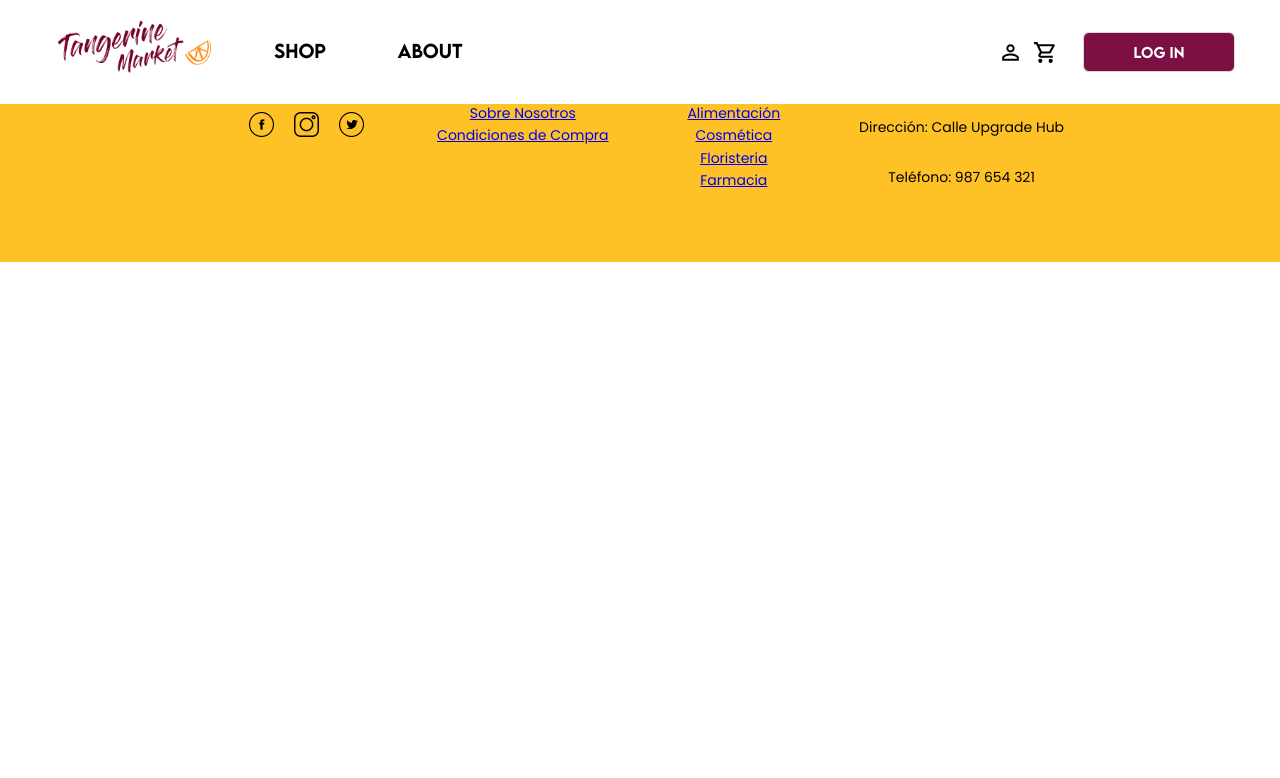
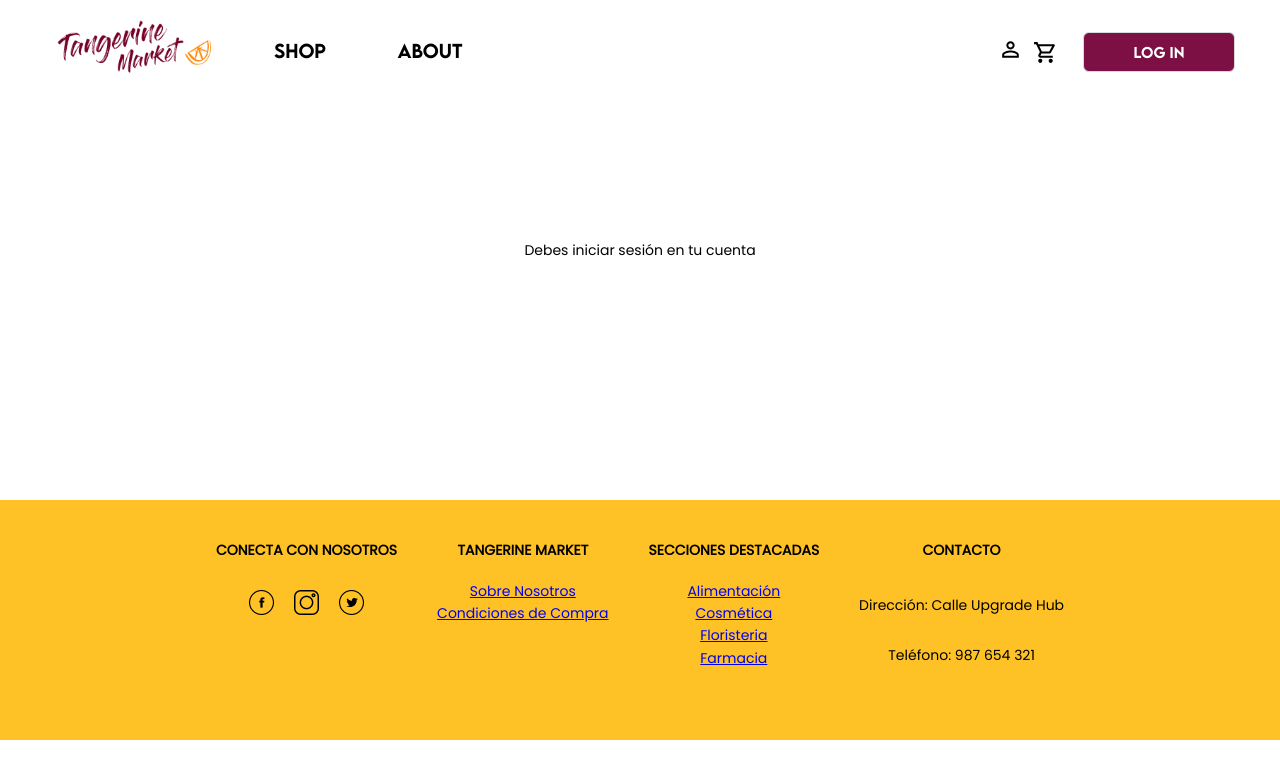
Before and after one commit to lourdesreguera/Tangerine-market-react-redux-scss, a React (Create React App) app: page /my-account in a window 1280 px wide. Shown: the top 778 px of the page. Built offline with nearby package versions, Linux system fonts and the light colour scheme; the HTML template or start-up script is replaced by a standard one.

Commit message:
link a myAccount desde header

```diff
--- a/src/App.scss
+++ b/src/App.scss
@@ -1,7 +1,16 @@
 @import './styles/header';
 @import './styles/categoryNav';
 @import './styles/registerAndLogin';
+@import './styles/footer';
+@import './styles/myAccount';
 
-@import './styles/footer';
 
-@import './styles/myAccount';
+
+
+
+.prueba {
+    min-height: 500px;
+    display: flex;
+    justify-content: center;
+    align-items: center;
+}
--- a/src/components/AuthRoute.jsx
+++ b/src/components/AuthRoute.jsx
@@ -5,7 +5,7 @@ import { Navigate } from "react-router-dom";
 const AuthRoute = ({ component }) => {
   const { user } = useSelector((state) => state.auth);
 
-  if (user === null) return <div>Debes que iniciar sesión en tu cuenta</div>;
+  if (user === null) return <div className="prueba">Debes iniciar sesión en tu cuenta</div>;
   if (user === false) return <Navigate to="/login" />;
   if (user) return component;
 };
--- a/src/components/HeaderDesk.jsx
+++ b/src/components/HeaderDesk.jsx
@@ -32,7 +32,7 @@ const HeaderDesk = () => {
         </div>
         <div className="header__container">
           <div className="header__container header__container--icons">
-            <img src="./images/person.svg" alt="My Account" className="icon" />
+            <Link to='/my-account'><img src="./images/person.svg" alt="My Account" className="icon" /></Link>
             <img
               src="./images/shopping_cart.svg"
               alt="Shopping Cart"
--- a/src/components/HeaderMobile.jsx
+++ b/src/components/HeaderMobile.jsx
@@ -30,7 +30,9 @@ const HeaderMobile = () => {
               log out
             </p>
           )}
-          <img src="./images/person.svg" alt="My Account" className="icon" />
+          <Link to="/my-account">
+            <img src="./images/person.svg" alt="My Account" className="icon" />
+          </Link>
         </div>
       </div>
     </header>
```
